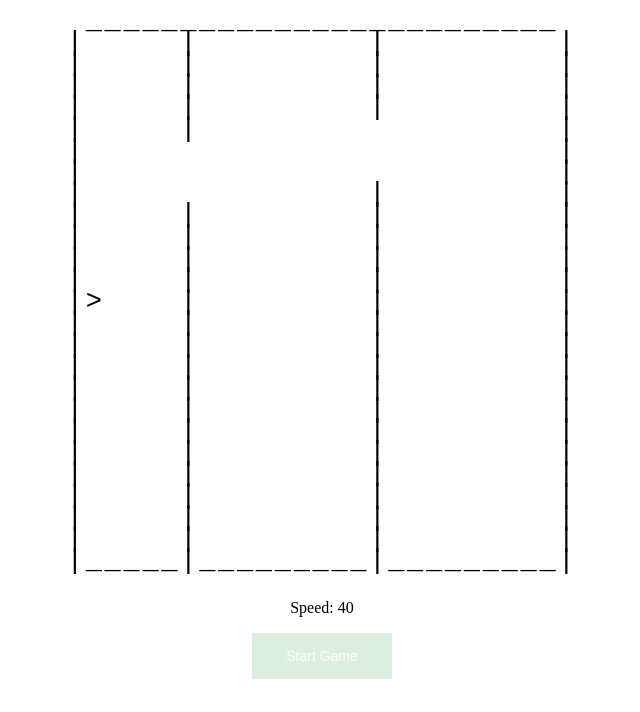
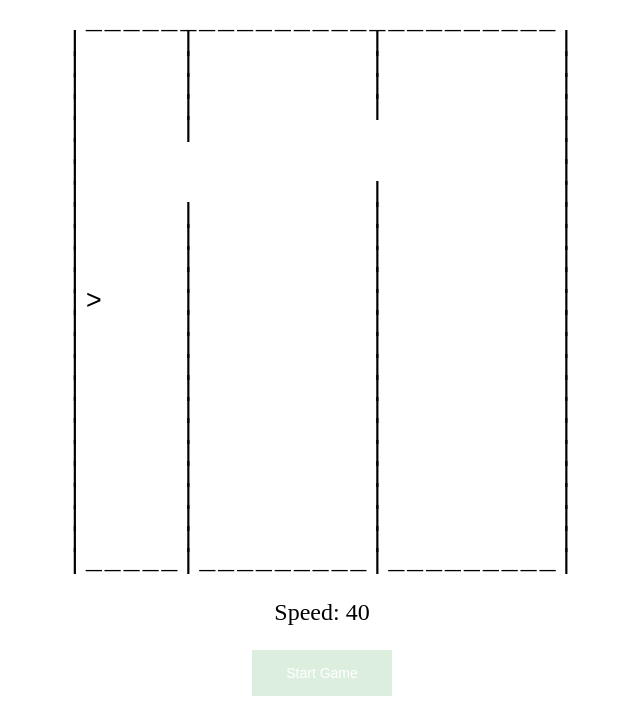
Before and after one commit to Alex-Vasilache/legendary-noodle, a plain HTML site: page index.html in a window 1280 px wide. Both pictures are taken after a click on the button "Start Game". Shown: the part 90-802 px from the top of the page, without its empty margins (318-958 px from the left). Drawn offline with Linux system fonts and the light colour scheme.

Commit message:
Cleared up inerface

```diff
--- a/index.html
+++ b/index.html
@@ -17,12 +17,13 @@
 <div class="box">
 	<p id="gameBox"></p>
 </div>
-<p id ="hint">Move the arrow up and down by tilting your device.<br>Adjust sensitivity using the slider then press Start Game</p>
+<p id ="speed">Speed: 0</p>
 
 <div class="box">
 	<button class="button" id = "start" onclick="startGame()">Start Game</button>
 </div>
 
+<p id ="hint">Move the arrow by tilting your device up and down. Adjust sensitivity using the slider then press Start Game</p>
 
 <div>
 	<input type="range" min="1" max="100" value="50"  id="slider" class="slider">
--- a/script.js
+++ b/script.js
@@ -48,7 +48,7 @@ function startGame() {
 	toggleDisableStatus();
 	document.getElementById("slider").hidden = true;
 	document.getElementById("start").setAttribute("onclick", "restart()");
-	//document.getElementById("hint").hidden = true;
+	document.getElementById("hint").innerText = "";
 }
 
 function setUpOrientation() {
@@ -155,7 +155,7 @@ function generateTerrain() {
 		score = Math.floor(score + 1 + (100 - speed) * 1/50);
 		if(speed > 40)
 			speed -= 1/30;
-		document.getElementById("hint").innerText = "Speed: " +  Math.floor(140 - speed);
+		document.getElementById("speed").innerText = "Speed: " +  Math.floor(140 - speed);
 		if(generateColumn())
 			setTimeout(generateTerrain, speed);
 		else {
--- a/style.css
+++ b/style.css
@@ -26,6 +26,11 @@ div.box {
     font-size: 1em;
 }
 
+#speed {
+    text-align: center;
+    font-size: 1.5em;
+}
+
 .button {
     background-color: #4CAF50; /* Green */
     border: none;
```
